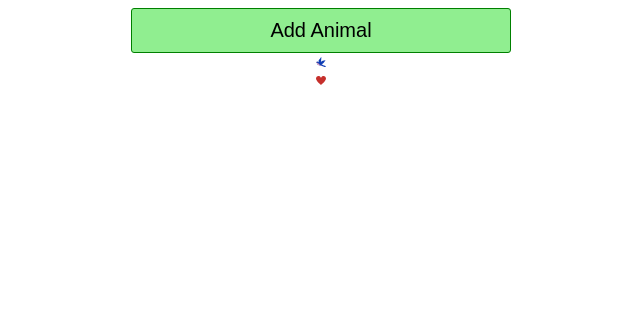
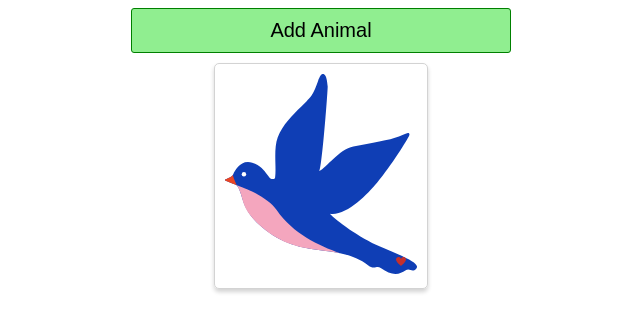
Before and after one commit to jammelOSjohnson/animals, a React (Vite) app: page / in a window 1280 px wide. Both pictures are taken after a click on the button "Add Animal". Shown: the top 332 px of the page, without its empty margins (319-959 px from the left). Built offline with nearby package versions, Linux system fonts and the light colour scheme.

Commit message:
Add CSS styling for AnimalShow component to enhance layout and visual appeal. Introduced classes for animal display and heart animation based on user interactions.

```diff
--- /dev/null
+++ b/src/AnimalShow.css
@@ -0,0 +1,18 @@
+.animal-show {
+  position: relative;
+  border: 1px solid lightgray;
+  padding: 10px;
+  border-radius: 5px;
+  margin: 10px;
+  box-shadow: 0px 3px 4px lightgray;
+}
+
+.animal {
+  height: 200px;
+}
+
+.heart {
+  position: absolute;
+  bottom: 10%;
+  right: 10%;
+}
--- a/src/AnimalShow.js
+++ b/src/AnimalShow.js
@@ -1,3 +1,4 @@
+import "./AnimalShow.css";
 import React, { useState } from "react";
 import bird from "./svg/bird.svg";
 import cat from "./svg/cat.svg";
@@ -23,9 +24,14 @@
     setClicks(clicks + 1);
   };
   return (
-    <div onClick={handleClick}>
-      <img src={svgMap[type]} alt="animal" />
-      <img src={heart} alt="heart" style={{ width: 10 + 10 * clicks + "px" }} />
+    <div onClick={handleClick} className="animal-show">
+      <img src={svgMap[type]} alt="animal" className="animal" />
+      <img
+        src={heart}
+        alt="heart"
+        style={{ width: 10 + 10 * clicks + "px" }}
+        className="heart"
+      />
     </div>
   );
 };
```
